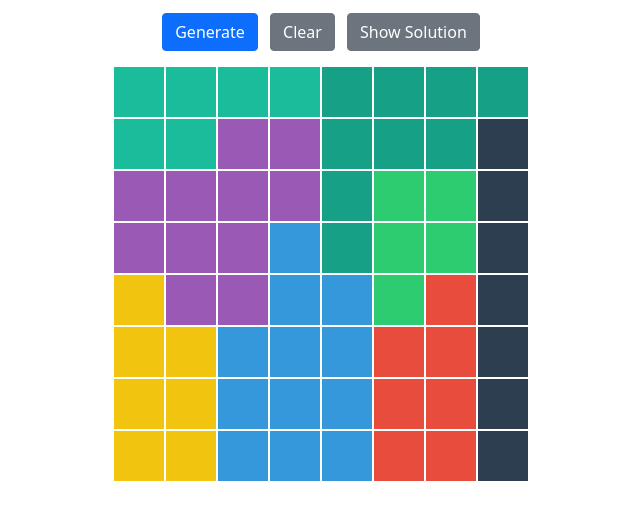
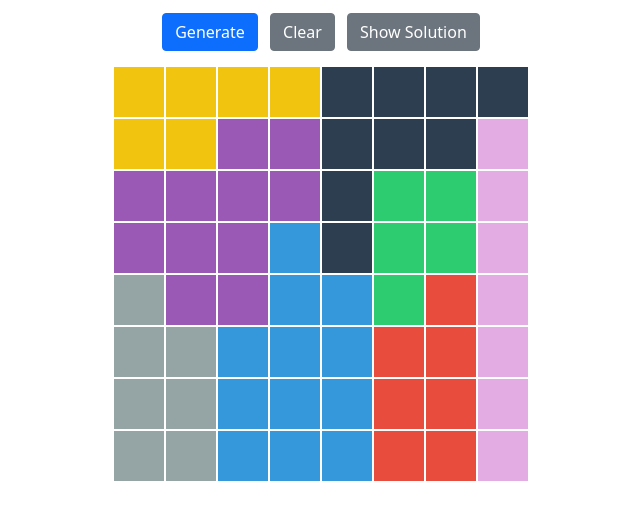
Before and after one commit to henrytwo/queens, a plain HTML site: page index.html in a window 1280 px wide. Shown: the part 215-734 px from the top of the page, without its empty margins (319-959 px from the left). Drawn offline with nearby package versions, Linux system fonts and the light colour scheme.

Commit message:
fix colors

```diff
--- a/index.html
+++ b/index.html
@@ -301,12 +301,10 @@
                     '#e74c3c', // red
                     '#2ecc71', // green
                     '#9b59b6', // purple
-                    '#1abc9c', // teal
-                    '#16a085', // green-blue
                     '#f1c40f', // yellow
                     '#2c3e50', // dark blue
                     '#95a5a6', // gray
-                    '#f39c12', // orange
+                    '#e3ace2', // orange
                 ];
                 let usedColors = new Set();
                 let colorIndex = 0;
```
